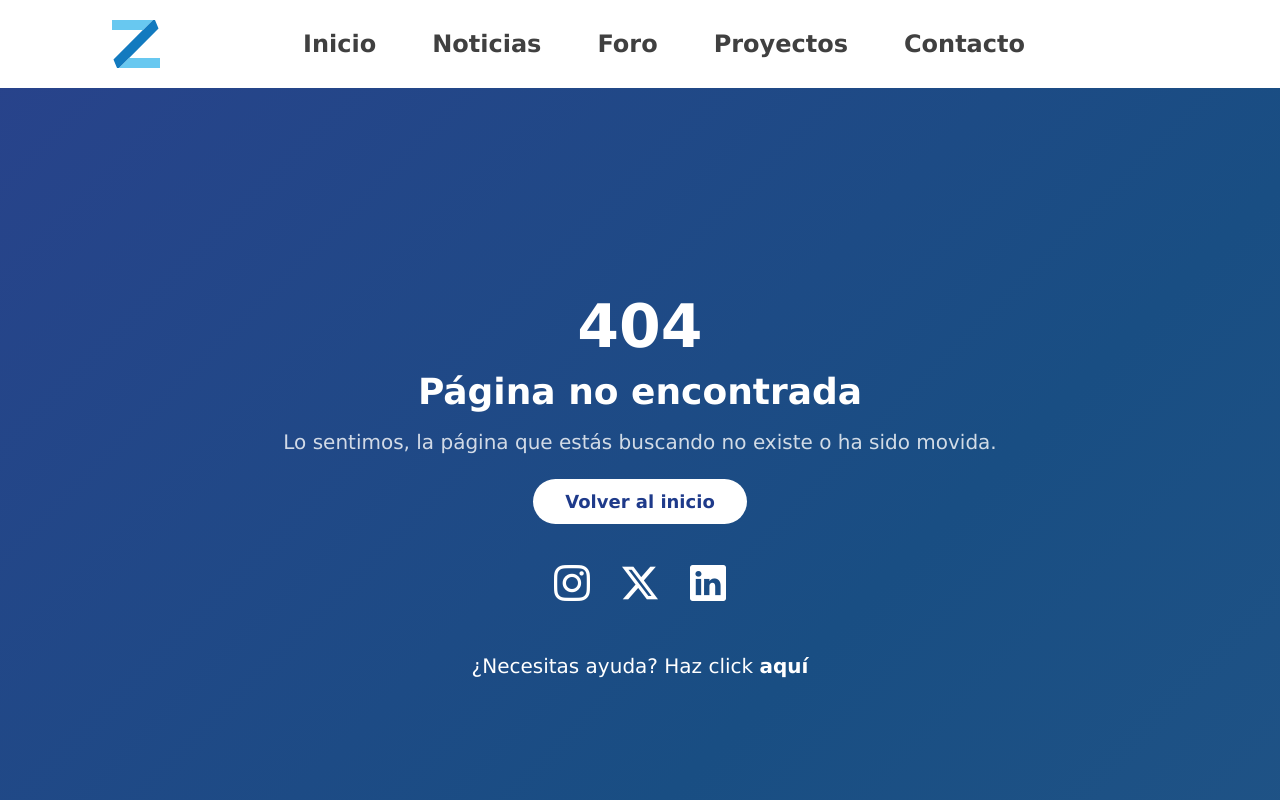
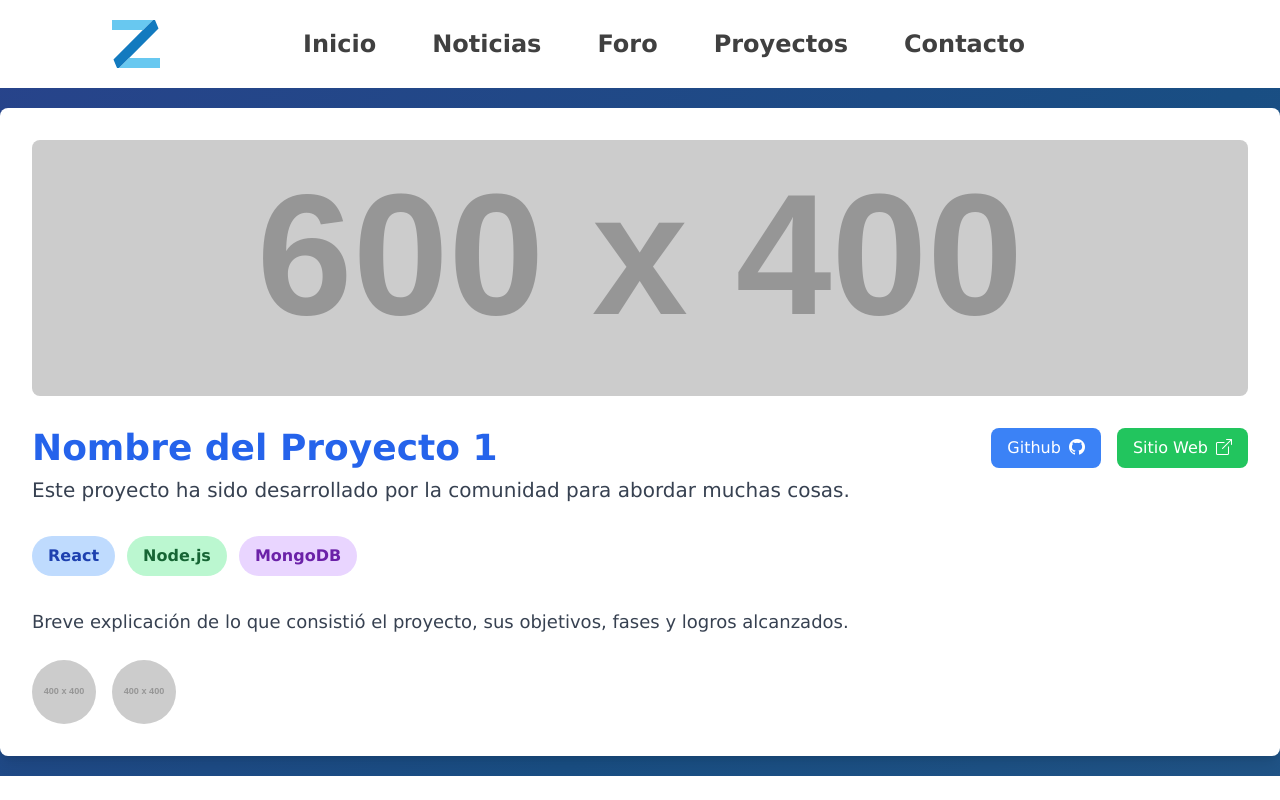
Before and after one commit to eliceoflmov72/Atlas, an Angular app: page /projects/project/1 in a window 1280 px wide. Before the commit this address led to /404. Shown: the top 800 px of the page. Built offline with nearby package versions, Linux system fonts and the light colour scheme.

Commit message:
`Refactor routes and remove unused components`

```diff
--- a/src/app/pages/news/jobs/jobs.component.html
+++ /dev/null
@@ -1 +0,0 @@
-<p>jobs works!</p>
--- a/src/app/pages/news/tech/tech.component.html
+++ /dev/null
@@ -1 +0,0 @@
-<p>tech works!</p>
--- a/src/app/pages/projects/project/project.component.html
+++ b/src/app/pages/projects/project/project.component.html
@@ -11,7 +11,7 @@
   <!-- Título y enlaces -->
   <div class="mb-8 flex items-start justify-between gap-3">
     <div>
-      <h1 class="mb-2 text-4xl font-bold text-blue-600">Nombre del Proyecto</h1>
+      <h1 class="mb-2 text-4xl font-bold text-blue-600">Nombre del Proyecto {{id}}</h1>
       <p class="text-xl text-gray-700">
         Este proyecto ha sido desarrollado por la comunidad para abordar muchas
         cosas.
--- a/src/app/pages/projects/project/project.component.ts
+++ b/src/app/pages/projects/project/project.component.ts
@@ -1,4 +1,5 @@
-import { Component } from '@angular/core';
+import { Component, inject } from '@angular/core';
+import { ActivatedRoute } from '@angular/router';
 
 @Component({
   selector: 'app-project',
@@ -6,4 +7,10 @@ import { Component } from '@angular/core';
   templateUrl: './project.component.html',
   styleUrl: './project.component.scss',
 })
-export class ProjectComponent {}
+export class ProjectComponent {
+  route = inject(ActivatedRoute)
+  id: string | null = null
+  ngOnInit() {
+    this.id = this.route.snapshot.paramMap.get('id')
+  }
+}
```
Also changed, not shown: src/app/app.routes.ts (+21 -6 lines), src/app/pages/news/jobs/jobs.component.ts (deleted, +0 -9 lines), src/app/pages/news/tech/tech.component.ts (deleted, +0 -9 lines), src/app/pages/news/jobs/jobs.component.scss (deleted), src/app/pages/news/tech/tech.component.scss (deleted).
